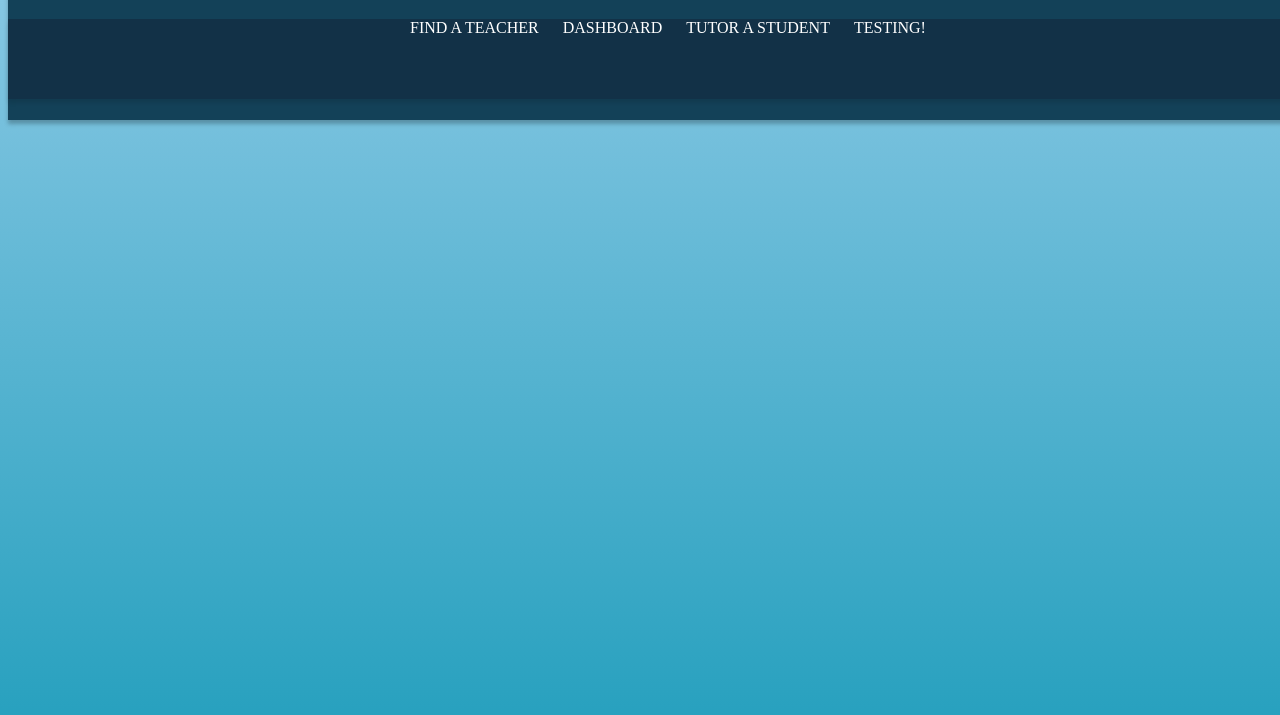
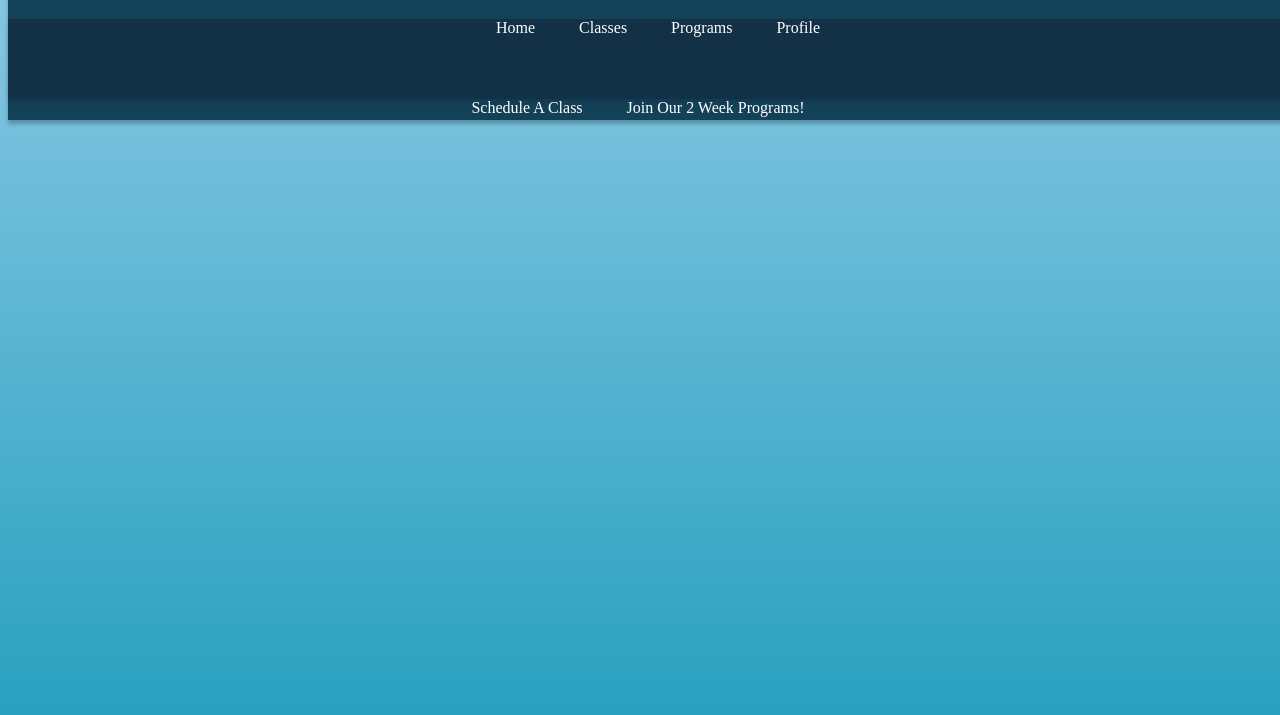
Before and after one commit to TheJasonPlayz/study-teach-tailwind, a plain HTML site: page index.html in a window 1280 px wide. Shown: the part 61-776 px from the top of the page. Drawn offline with Linux system fonts and the light colour scheme.

Commit message:
Changes in top menu

```diff
--- a/index.html
+++ b/index.html
@@ -13,20 +13,16 @@
             <h1>Study Teach</h1>
             <nav>
                 <ul>
-                    <li>FIND A TEACHER</li>
-                    <li>DASHBOARD</li>
-                    <li>TUTOR A STUDENT</li>
-                    <li>TESTING!</li>
+                    <li>Home</li>
+                    <li>Classes</li>
+                    <li>Programs</li>
+                    <li>Profile</li>
                 </ul>
             </nav>
+              <li>Schedule A Class</li>
+              <li>Join Our 2 Week Programs!</li>
         </header>
 
-        <section>
-
-        </section>
-        <footer>
-
-        </footer>
     </main>
 
     <script src="index.js"></script>
--- a/styles.css
+++ b/styles.css
@@ -23,4 +23,6 @@ li {
     color: white;
     display: inline;
     padding: 10px;
+    margin-right: 20px;
+
 }
```
